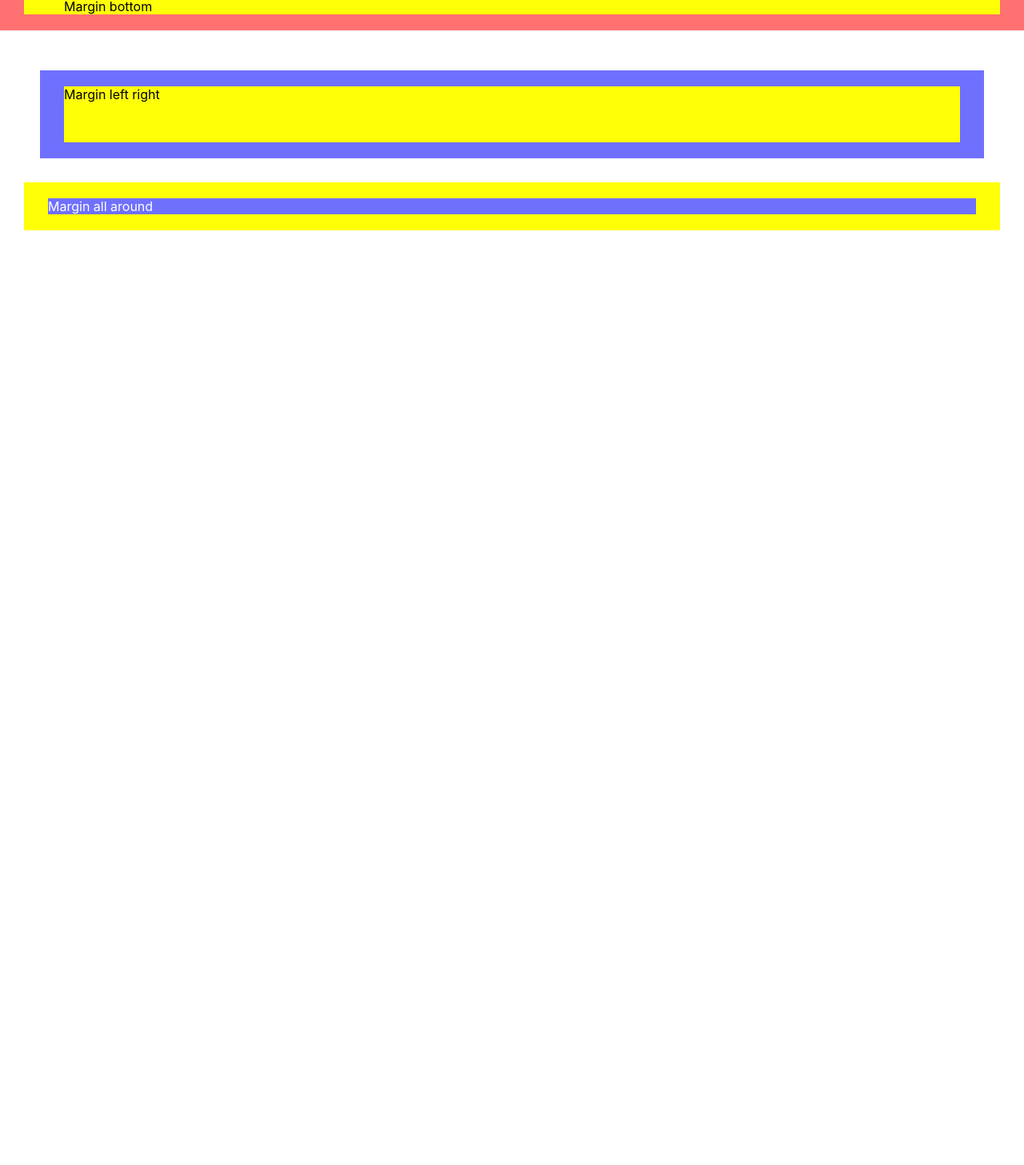
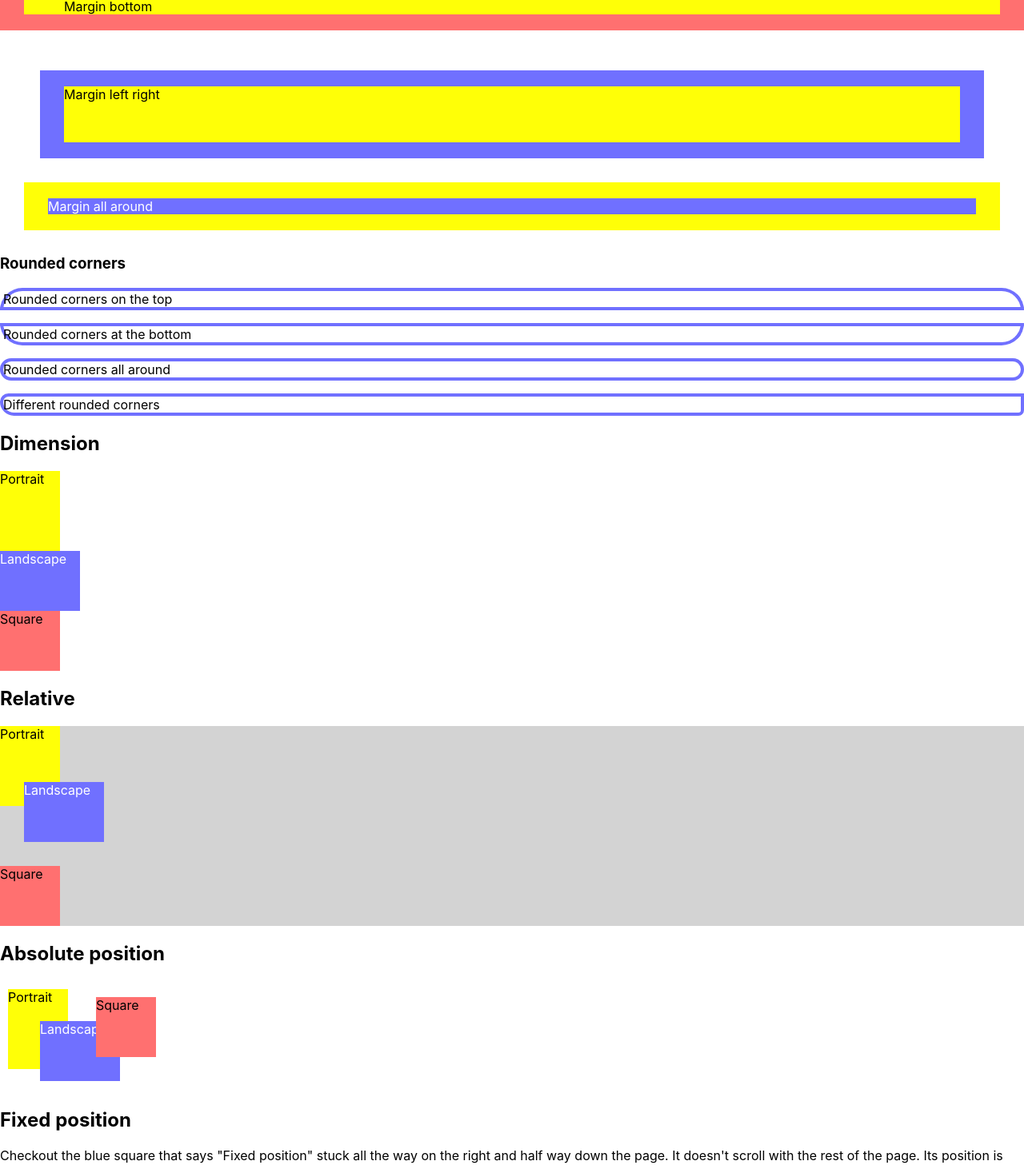
Before and after one commit to WeiqingGao/kanbas-react-web-app-cs5610-fa24, a React (Create React App) app: page /#/Labs/Lab2 in a window 1280 px wide. Shown: the part 1723-3180 px from the top of the page at 80% size. Before the commit the page ends 2041 px from the top, so only its background shows below. Built offline with nearby package versions, Linux system fonts and the light colour scheme.

Commit message:
complete 3.1.11-3.1.15 corner&dimension&position

```diff
--- /dev/null
+++ b/src/Labs/Lab2/Corners.tsx
@@ -0,0 +1,26 @@
+export default function Corners() {
+    return (
+        <div id="wd-css-borders">
+            <h3>Rounded corners</h3>
+            <p className="wd-rounded-corners-top wd-border-thin
+            wd-border-blue wd-border-solid wd-padding-fat">
+                Rounded corners on the top
+            </p>
+            <p className="wd-rounded-corners-bottom
+             wd-border-thin wd-border-blue wd-border-solid
+            wd-padding-fat">
+                Rounded corners at the bottom
+            </p>
+            <p className="wd-rounded-corners-all-around
+            wd-border-thin wd-border-blue wd-border-solid
+            wd-padding-fat">
+                Rounded corners all around
+            </p>
+            <p className="wd-rounded-corners-inline
+            wd-border-thin wd-border-blue wd-border-solid
+            wd-padding-fat">
+                Different rounded corners
+            </p>
+        </div>
+    );
+}
--- /dev/null
+++ b/src/Labs/Lab2/Dimensions.tsx
@@ -0,0 +1,19 @@
+export default function Dimensions () {
+    return (
+        <div id="wd-css-dimensions">
+            <h2>Dimension</h2>
+            <div>
+                <div className="wd-dimension-portrait wd-bg-color-yellow">
+                    Portrait
+                </div>
+                <div className="wd-dimension-landscape wd-bg-color-blue
+                                wd-fg-color-white">
+                    Landscape
+                </div>
+                <div className="wd-dimension-square wd-bg-color-red">
+                    Square
+                </div>
+            </div>
+        </div>
+    );
+}
--- /dev/null
+++ b/src/Labs/Lab2/Positions.tsx
@@ -0,0 +1,56 @@
+export default function Positions () {
+    return (
+        <div>
+            <div id="wd-css-position-relative">
+                <h2>Relative</h2>
+                <div className="wd-bg-color-gray">
+                    <div className="wd-bg-color-yellow
+                                    wd-dimension-portrait">
+                        Portrait
+                    </div>
+                    <div className="wd-pos-relative-nudge-up-right
+                                    wd-bg-color-blue wd-fg-color-white
+                                    wd-dimension-landscape">
+                    Landscape
+                    </div>
+                    <div className="wd-bg-color-red wd-dimension-square">
+                    Square
+                    </div>
+                </div>
+            </div>
+
+            <div id="wd-css-position-absolute">
+                <h2>Absolute position</h2>
+                <div className="wd-pos-relative">
+                    <div className="wd-pos-absolute-10-10
+                                    wd-bg-color-yellow wd-dimension-portrait">
+                        Portrait
+                    </div>
+                    <div className="wd-pos-absolute-50-50
+                                    wd-bg-color-blue wd-fg-color-white
+                                    wd-dimension-landscape">
+                            Landscape
+                    </div>
+                    <div className="wd-pos-absolute-120-20
+                                    wd-bg-color-red wd-dimension-square">
+                        Square
+                    </div>
+                </div><br /><br /><br /><br /><br /><br /><br />
+            </div>
+
+            <div id="wd-css-position-fixed">
+                <h2>Fixed position</h2>
+                Checkout the blue square that says "Fixed
+                position" stuck all the way on the right
+                and half way down the page. It doesn't
+                scroll with the rest of the page. Its
+                position is "Fixed".
+            </div>
+            <div className="wd-pos-fixed
+                            wd-dimension-square wd-bg-color-blue
+                            wd-fg-color-white">
+                Fixed position
+            </div>
+        </div>
+      );
+    };
--- a/src/Labs/Lab2/index.css
+++ b/src/Labs/Lab2/index.css
@@ -79,4 +79,72 @@ p#wd-id-selector-2 {
     margin: 30px;
 }
 
+/* corner */
+.wd-rounded-corners-top {
+    border-top-left-radius: 40px;
+    border-top-right-radius: 40px;
+}
+.wd-rounded-corners-bottom {
+    border-bottom-left-radius: 40px;
+    border-bottom-right-radius: 40px;
+}
+.wd-rounded-corners-all-around {
+    border-radius: 50px;
+}
+.wd-rounded-corners-inline {
+    border-radius: 30px 0px 20px 50px;
+}
+
+/* dimensions */
+.wd-dimension-portrait {
+    width: 75px;
+    height: 100px;
+}
+.wd-dimension-landscape {
+    width: 100px;
+    height: 75px;
+}
+.wd-dimension-square {
+    width: 75px; height: 75px;
+}
+
+/* relative position */
+.wd-pos-relative-nudge-up-right {
+    position: relative;
+    bottom: 30px;
+    left: 30px;
+}
+.wd-pos-relative-nudge-down-right {
+    position: relative; top: 20px;
+    left: 20px;
+}
+.wd-pos-relative {
+    position: relative;
+}
+
+/* absolute position */
+.wd-pos-absolute-10-10 {
+    position: absolute;
+    top: 10px;
+    left: 10px;
+}
+.wd-pos-absolute-50-50 {
+    position: absolute;
+    top: 50px;
+    left: 50px;
+}
+.wd-pos-absolute-120-20 {
+    position: absolute;
+    top: 20px;
+    left: 120px;
+}
+
+/* fixed positive */
+.wd-pos-fixed {
+    position: fixed;
+    right: 0px;
+    bottom: 50%;
+}
+
+
 /* javascript 用，分割不同的attribute，css用“；” */
--- a/src/Labs/Lab2/index.tsx
+++ b/src/Labs/Lab2/index.tsx
@@ -4,6 +4,9 @@ import BackgroundColors from "./BackgroundColors";
 import Borders from "./Borders";
 import Padding from "./Padding";
 import Margins from "./Margins";
+import Corners from "./Corners";
+import Dimensions from "./Dimensions";
+import Positions from "./Positions";
 
 export default function Lab2() {
   return (
@@ -66,6 +69,9 @@ export default function Lab2() {
         <Borders />
         <Padding />
         <Margins />
+        <Corners />
+        <Dimensions />
+        <Positions />
     </div>
   );
 }
```
